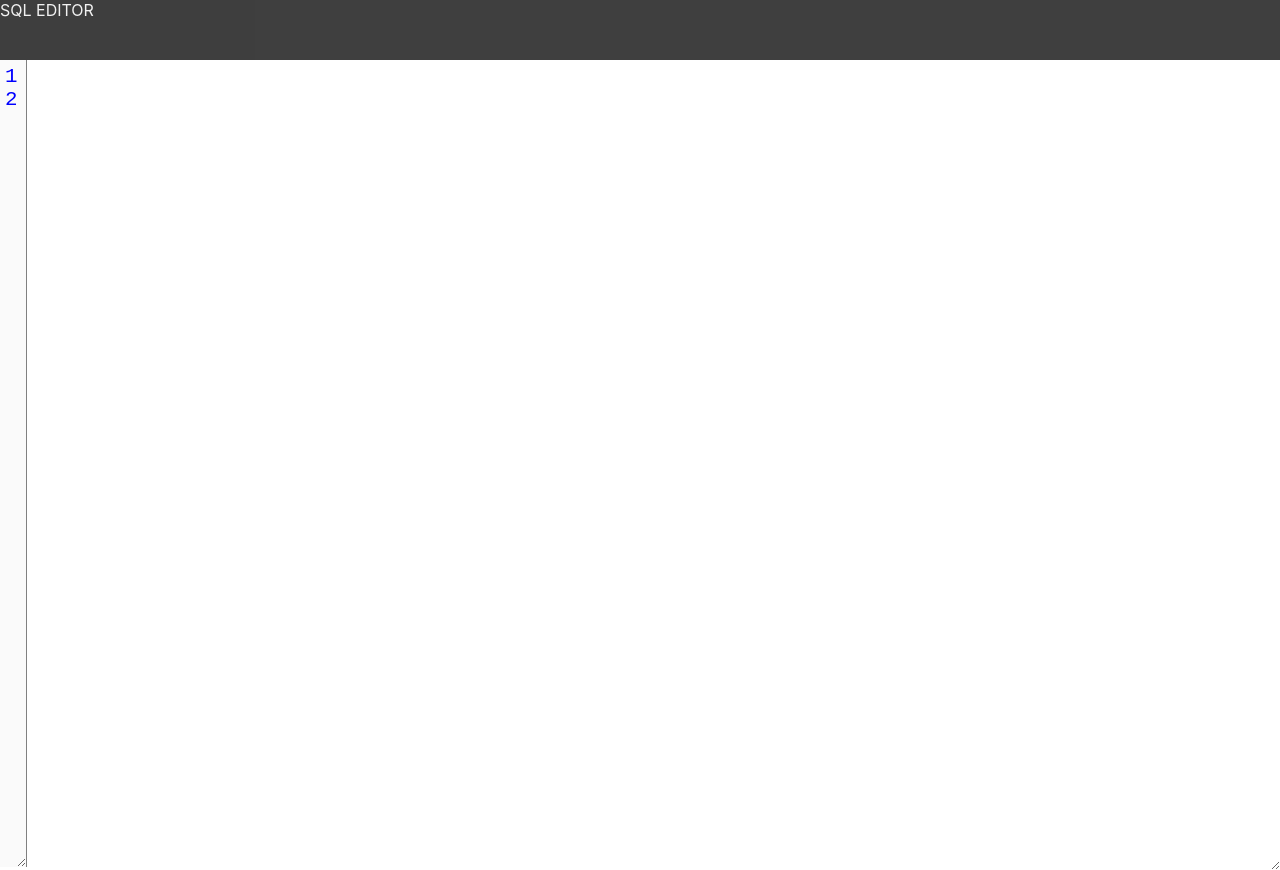
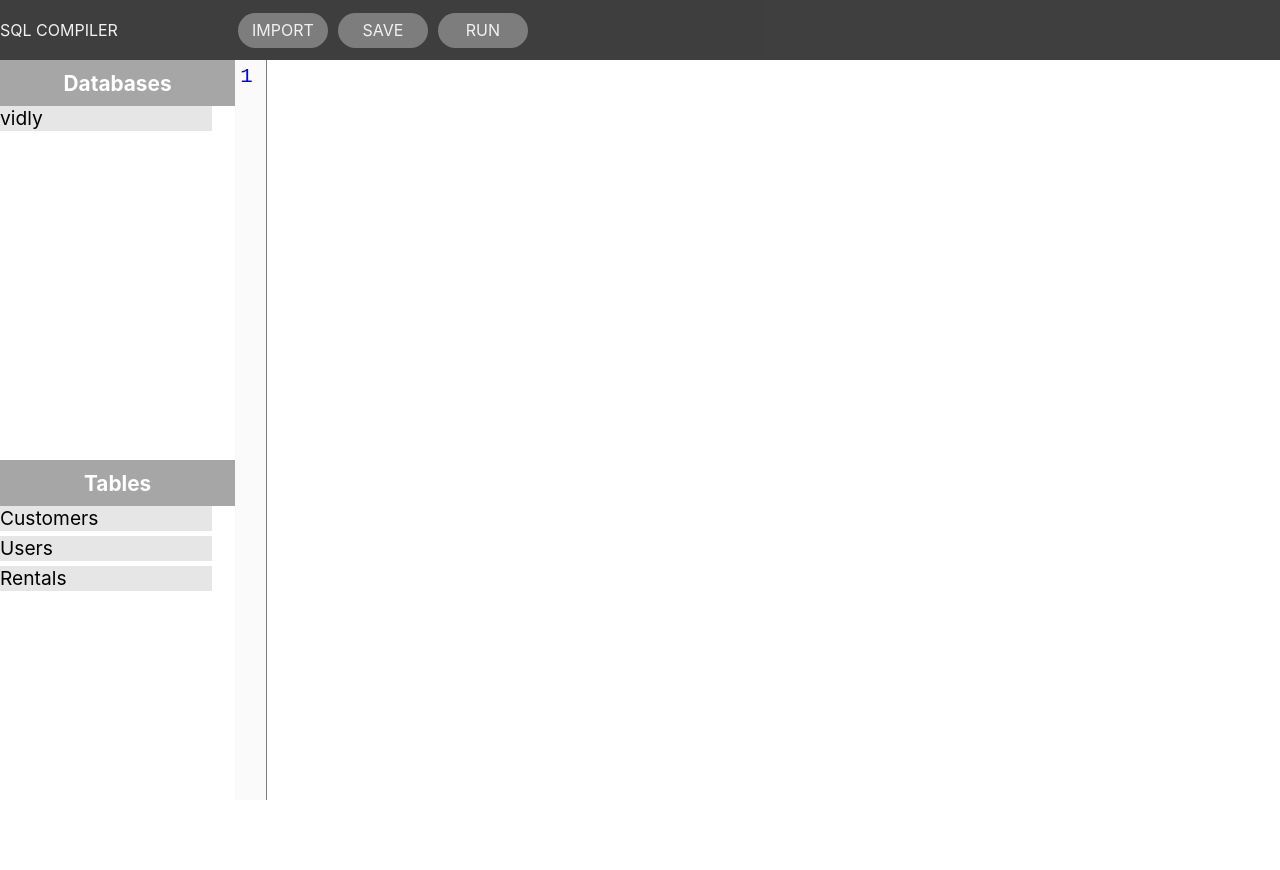
Before and after one commit to VishavKamboj01/sql_query_editor, a React (Create React App) app: page / in a window 1280 px wide. After the commit the page ends 800 px from the top, so only its background shows below. Built offline with nearby package versions, Linux system fonts and the light colour scheme.

Commit message:
Added sidebar and corrected the numbering.

```diff
--- a/package.json
+++ b/package.json
@@ -8,6 +8,7 @@
     "@testing-library/user-event": "^13.5.0",
     "react": "^18.1.0",
     "react-dom": "^18.1.0",
+    "react-icons": "^4.4.0",
     "react-scripts": "5.0.1",
     "styled-components": "^5.3.5",
     "web-vitals": "^2.1.4"
--- a/src/Components/Editor/Editor.jsx
+++ b/src/Components/Editor/Editor.jsx
@@ -1,29 +1,57 @@
-import React, { useState } from "react";
+import React, { useEffect, useState } from "react";
 import {
   CodeArea,
   CodeAreaContainer,
   EditorContainer,
   LineMarker,
 } from "./editorStyles";
+import Sidebar from "./Sidebar";
 
 export default function Editor() {
-  const [markerValue, setMarkerValue] = useState("1 2 ");
-  const [counter, setCounter] = useState(3);
+  const [markerValue, setMarkerValue] = useState("1  ");
+  const [lineCounter, setLineCounter] = useState(2);
+  const [code, setCode] = useState("");
+  const [enterCount, setEnterCount] = useState(0);
+
+  const reduceLines = () => {
+    let value = markerValue;
+    const index = value.indexOf(lineCounter.toString());
+
+    value = value.slice(0, index);
+    setMarkerValue(value);
+  };
 
   const handleKeyDown = (event) => {
     if (event.key === "Enter") {
-      let value = markerValue;
-      setCounter(counter + 1);
-      value = value.concat(counter + " ");
-      setMarkerValue(value);
+      setEnterCount(enterCount + 1);
+
+      if (lineCounter >= 1) {
+        let val = markerValue;
+        val = val.concat(lineCounter + 1 + " ");
+        setMarkerValue(val);
+      }
     }
+  };
+
+  const handleCodeChange = (event) => {
+    const value = event.currentTarget.value;
+    const lines = value.split(/\r|\r\n|\n/);
+    setLineCounter(lines.length);
+
+    if (lineCounter > lines.length) reduceLines();
+    setCode(value);
   };
 
   return (
     <EditorContainer>
       <CodeAreaContainer>
+        <Sidebar />
         <LineMarker readOnly disabled value={markerValue} />
-        <CodeArea type="textarea" onKeyDown={handleKeyDown} />
+        <CodeArea
+          type="textarea"
+          onKeyDown={handleKeyDown}
+          onChange={handleCodeChange}
+        />
       </CodeAreaContainer>
     </EditorContainer>
   );
--- /dev/null
+++ b/src/Components/Editor/Sidebar.jsx
@@ -0,0 +1,25 @@
+import React from "react";
+import {
+  Bar,
+  Databases,
+  Header,
+  SideBarContainer,
+  Tables,
+} from "./sidebarStyles";
+
+export default function Sidebar() {
+  return (
+    <SideBarContainer>
+      <Databases>
+        <Header>Databases</Header>
+        <Bar>vidly</Bar>
+      </Databases>
+      <Tables>
+        <Header>Tables</Header>
+        <Bar>Customers</Bar>
+        <Bar>Users</Bar>
+        <Bar>Rentals</Bar>
+      </Tables>
+    </SideBarContainer>
+  );
+}
--- a/src/Components/Editor/editorStyles.js
+++ b/src/Components/Editor/editorStyles.js
@@ -25,7 +25,7 @@ export const CodeArea = styled.textarea`
 
 export const LineMarker = styled.textarea`
   height: 100%;
-  width: 20px;
+  width: 30px;
   color: blue;
   padding-top: 5px;
   padding-left: 5px;
@@ -33,4 +33,5 @@ export const LineMarker = styled.textarea`
   outline: none;
   border: 0;
   border-right: 1px solid gray;
+  overflow-y: hidden;
 `;
--- /dev/null
+++ b/src/Components/Editor/sidebarStyles.js
@@ -0,0 +1,44 @@
+import styled from "styled-components";
+
+export const SideBarContainer = styled.div`
+  height: 100vh;
+  width: 300px;
+  background: lightgray;
+  display: flex;
+  align-items: center;
+  flex-direction: column;
+`;
+
+export const Databases = styled.div`
+  width: 100%;
+  height: 50%;
+  background: white;
+`;
+
+export const Tables = styled.div`
+  width: 100%;
+  height: 50%;
+  background: white;
+`;
+
+export const Header = styled.div`
+  width: 100%;
+  height: 40px;
+  display: flex;
+  justify-content: center;
+  align-items: center;
+  font-size: 1.3rem;
+  font-weight: bold;
+  color: white;
+  padding: 3px 0;
+  background: rgba(128, 128, 128, 0.7);
+`;
+
+export const Bar = styled.div`
+  width: 90%;
+  height: 25px;
+  background: rgba(128, 128, 128, 0.2);
+  color: black;
+  margin-bottom: 5px;
+  font-size: 1.2rem;
+`;
--- a/src/Components/Home/Home.jsx
+++ b/src/Components/Home/Home.jsx
@@ -1,10 +1,22 @@
 import React from "react";
-import { BaseContainer, TopBarContainer } from "./homeStyles";
+import {
+  BaseContainer,
+  Button,
+  ButtonsContainer,
+  TopBarContainer,
+} from "./homeStyles";
 import Editor from "../Editor/Editor";
 export default function Home() {
   return (
     <BaseContainer>
-      <TopBarContainer>SQL EDITOR</TopBarContainer>
+      <TopBarContainer>
+        SQL COMPILER
+        <ButtonsContainer>
+          <Button>IMPORT</Button>
+          <Button>SAVE</Button>
+          <Button>RUN</Button>
+        </ButtonsContainer>
+      </TopBarContainer>
       <Editor />
     </BaseContainer>
   );
--- a/src/Components/Home/homeStyles.js
+++ b/src/Components/Home/homeStyles.js
@@ -4,6 +4,7 @@ export const BaseContainer = styled.div`
   width: 100vw;
   height: 100vh;
   background-color: lightgrey;
+  overflow-x: hidden;
 `;
 
 export const TopBarContainer = styled.div`
@@ -12,4 +13,25 @@ export const TopBarContainer = styled.div`
   background-color: black;
   opacity: 0.7;
   color: white;
+  display: flex;
+  align-items: center;
 `;
+
+export const ButtonsContainer = styled.div`
+  padding: 20px;
+  border-radius: 10px;
+  display: flex;
+  margin-left: 100px;
+`;
+
+export const Button = styled.div`
+  width: 90px;
+  height: 35px;
+  cursor: pointer;
+  display: flex;
+  margin-right: 10px;
+  justify-content: center;
+  align-items: center;
+  background: rgba(128, 128, 128, 0.7);
+  border-radius: 20px;
+`;
```
Also changed, not shown: 1 other file (tests, documents, lock files or other folders).
